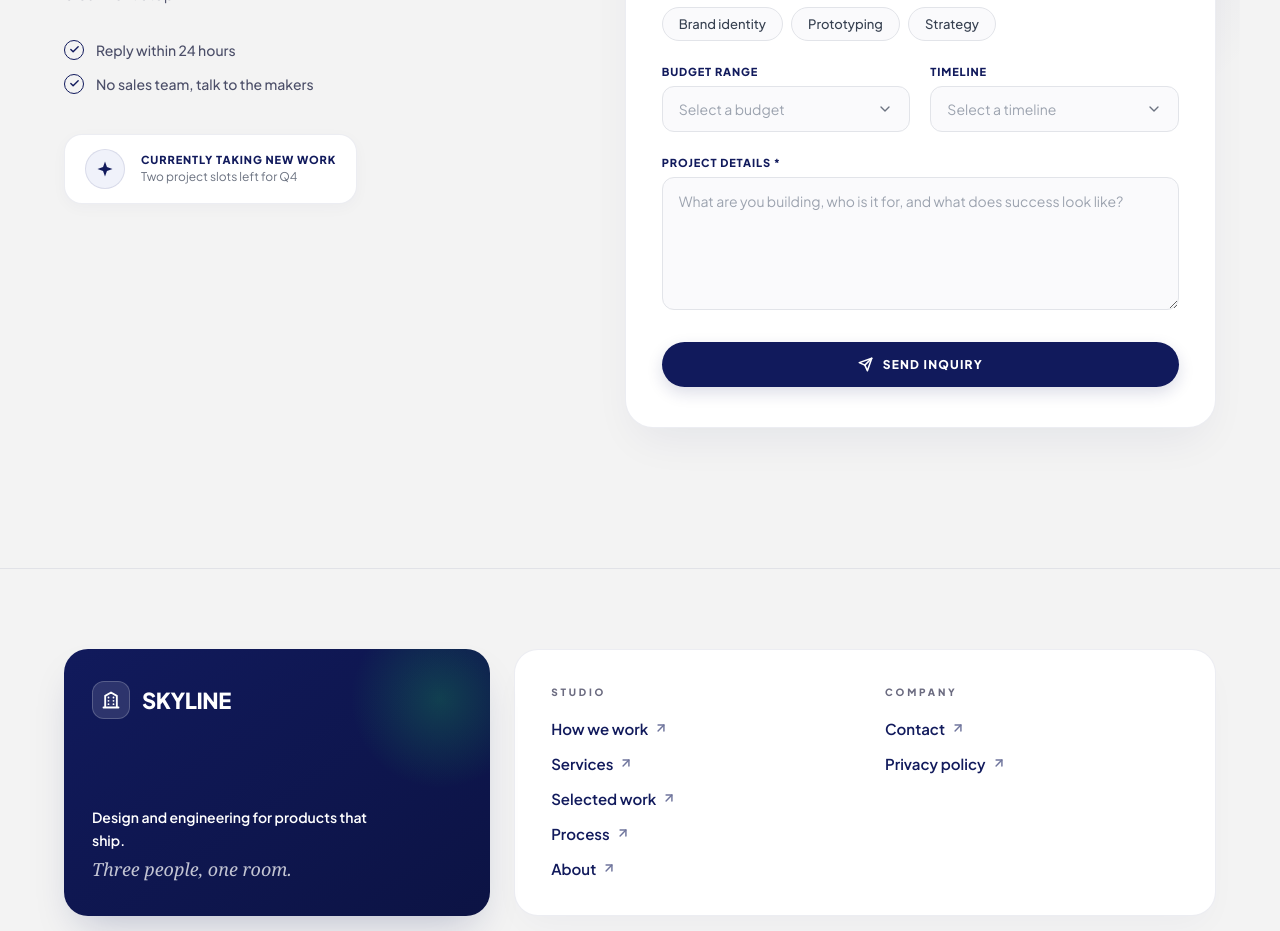
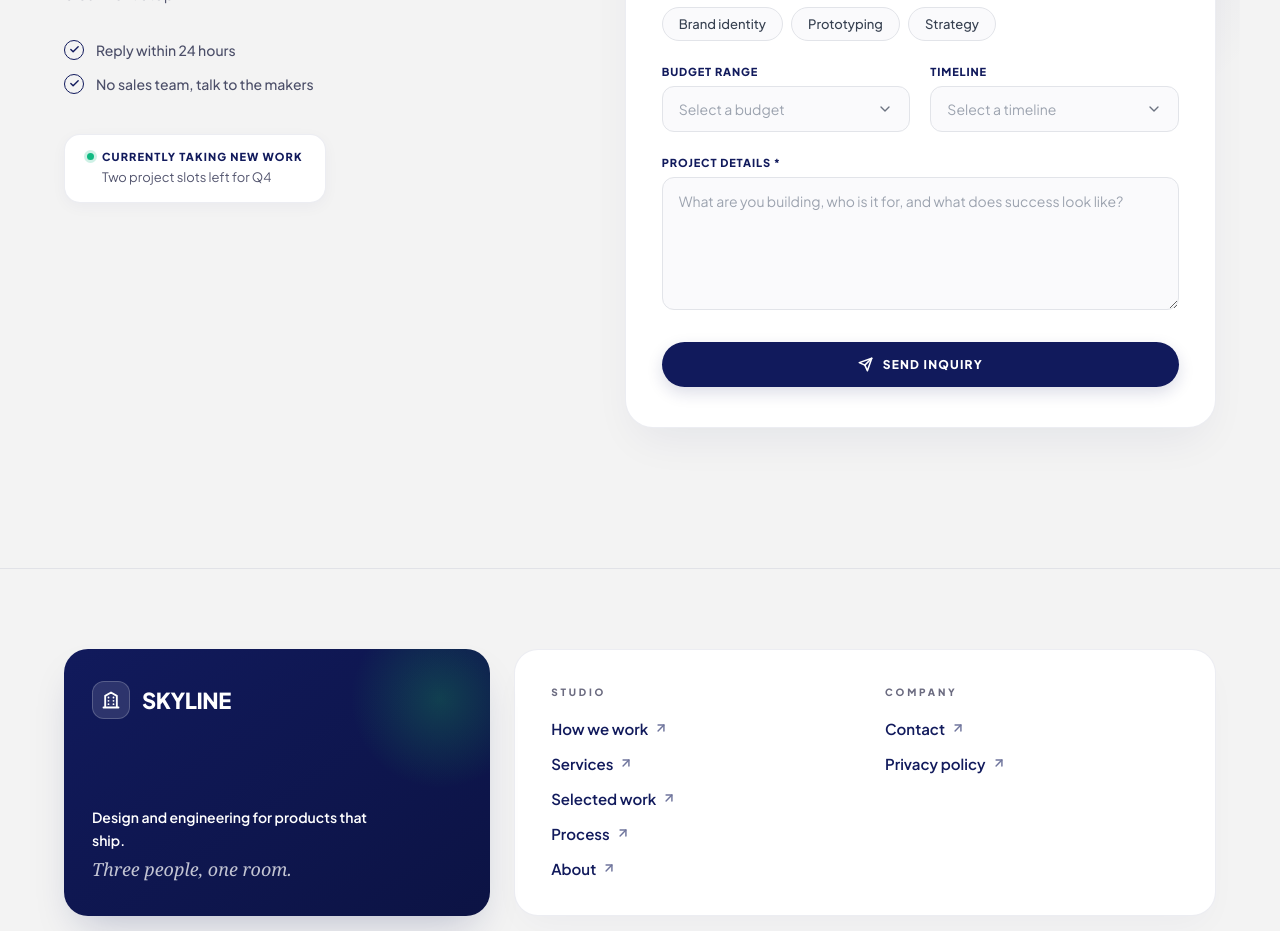
Before and after one commit to akash-zeroDev/skyline-landingPage, a React (Vite) app: page / in a window 1280 px wide. Shown: the part 4840-5771 px from the top of the page. Built offline with nearby package versions, Linux system fonts and the light colour scheme.

Commit message:
refactor: remove star icon and re-align availability badge typography

```diff
--- a/src/components/contact/ContactPage.css
+++ b/src/components/contact/ContactPage.css
@@ -201,43 +201,48 @@
 
 /* Availability Badge */
 .contact-availability-badge {
+  display: inline-flex;
+  flex-direction: column;
+  gap: 6px;
+  padding: 16px 22px;
+  background: #FFFFFF;
+  border: 1px solid rgba(17, 26, 92, 0.08);
+  border-radius: 16px;
+  width: fit-content;
+  box-shadow: 0 4px 15px rgba(17, 26, 92, 0.04);
+}
+
+.availability-header {
   display: flex;
   align-items: center;
-  gap: 16px;
-  padding: 14px 20px;
-  background: #FFFFFF;
-  border: 1px solid rgba(17, 26, 92, 0.08);
-  border-radius: 18px;
-  width: fit-content;
-  box-shadow: 0 4px 15px rgba(17, 26, 92, 0.03);
+  gap: 8px;
 }
 
-.availability-icon-wrap {
-  width: 40px;
-  height: 40px;
+.availability-status-dot {
+  width: 7px;
+  height: 7px;
   border-radius: 50%;
-  background: #F0F2FA;
-  border: 1px solid rgba(17, 26, 92, 0.1);
-  display: flex;
-  align-items: center;
-  justify-content: center;
-  color: #111A5C;
+  background-color: #10B981;
+  box-shadow: 0 0 0 3px rgba(16, 185, 129, 0.2);
   flex-shrink: 0;
 }
 
 .availability-title {
   font-size: 11px;
   font-weight: 800;
-  letter-spacing: 0.08em;
+  letter-spacing: 0.1em;
   text-transform: uppercase;
   color: #111A5C;
-  margin: 0 0 3px 0;
+  margin: 0;
+  line-height: 1;
 }
 
 .availability-sub {
-  font-size: 12px;
-  color: #6B7280;
+  font-size: 13px;
+  color: #555770;
   margin: 0;
+  line-height: 1.4;
+  padding-left: 15px;
 }
 
 /* RIGHT COLUMN: THE FORM CARD */
--- a/src/components/contact/ContactPage.jsx
+++ b/src/components/contact/ContactPage.jsx
@@ -185,15 +185,11 @@ export default function ContactPage({ onNavigateHome, isInline = false }) {
             </ul>
 
             <div className="contact-availability-badge">
-              <div className="availability-icon-wrap" aria-hidden="true">
-                <svg width="18" height="18" viewBox="0 0 24 24" fill="currentColor">
-                  <path d="M12 2L14.6 9.4L22 12L14.6 14.6L12 22L9.4 14.6L2 12L9.4 9.4L12 2Z" />
-                </svg>
+              <div className="availability-header">
+                <span className="availability-status-dot" aria-hidden="true" />
+                <p className="availability-title">CURRENTLY TAKING NEW WORK</p>
               </div>
-              <div>
-                <p className="availability-title">CURRENTLY TAKING NEW WORK</p>
-                <p className="availability-sub">Two project slots left for Q4</p>
-              </div>
+              <p className="availability-sub">Two project slots left for Q4</p>
             </div>
           </div>
 
```
